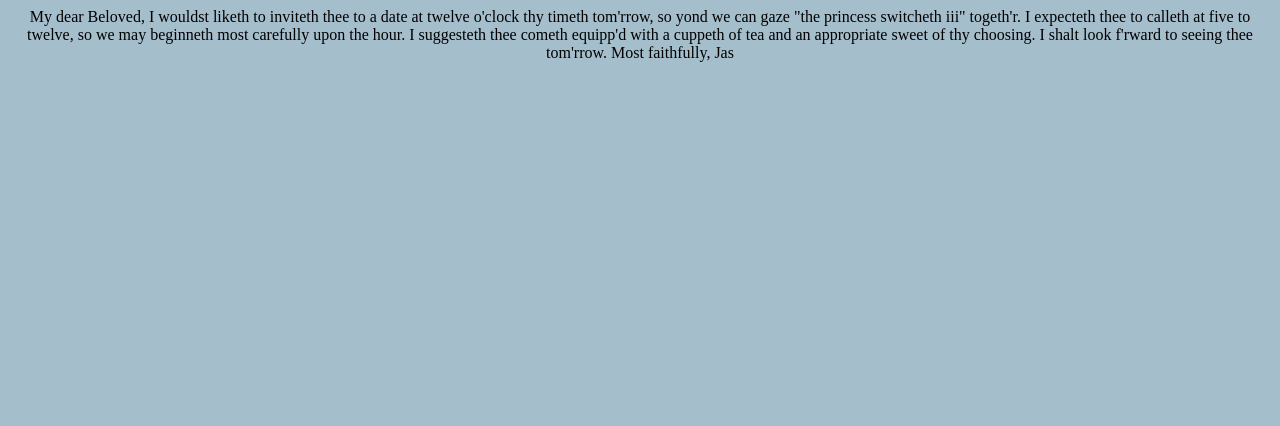
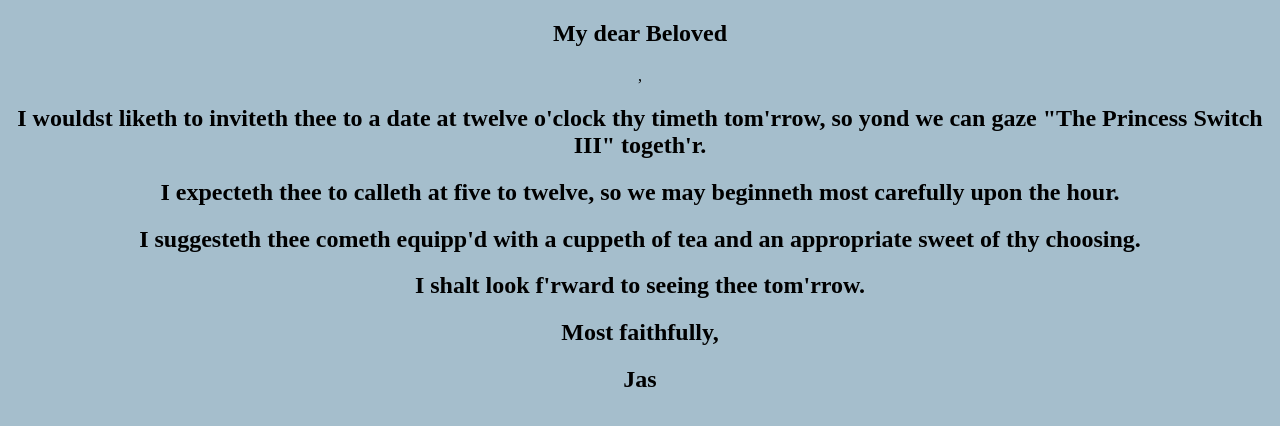
Before and after one commit to jasminJoachims/Emily, a plain HTML site: page index.html in a window 1280 px wide. Drawn offline with Linux system fonts and the light colour scheme.

Commit message:
change to head text

```diff
--- a/index.html
+++ b/index.html
@@ -7,14 +7,14 @@
     <link rel="icon" href="favicon.ico">
   </head>
   <body>
-    My dear Beloved,
+    <h2>My dear Beloved</h2>,
 
-    I wouldst liketh to inviteth thee to a date at twelve o'clock thy timeth tom'rrow, so yond we can gaze "the princess switcheth iii" togeth'r.
-    I expecteth thee to calleth at five to twelve, so we may beginneth most carefully upon the hour.
-    I suggesteth thee cometh equipp'd with a cuppeth of tea and an appropriate sweet of thy choosing.
-    I shalt look f'rward to seeing thee tom'rrow.
+    <h2>I wouldst liketh to inviteth thee to a date at twelve o'clock thy timeth tom'rrow, so yond we can gaze "The Princess Switch III" togeth'r.</h2>
+    <h2>I expecteth thee to calleth at five to twelve, so we may beginneth most carefully upon the hour.</h2>
+    <h2>I suggesteth thee cometh equipp'd with a cuppeth of tea and an appropriate sweet of thy choosing.</h2>
+    <h2>I shalt look f'rward to seeing thee tom'rrow.</h2>
 
-    Most faithfully,
-    Jas
+    <h2>Most faithfully,</h2>
+    <h2>Jas</h2>
   </body>
 </html>
```
